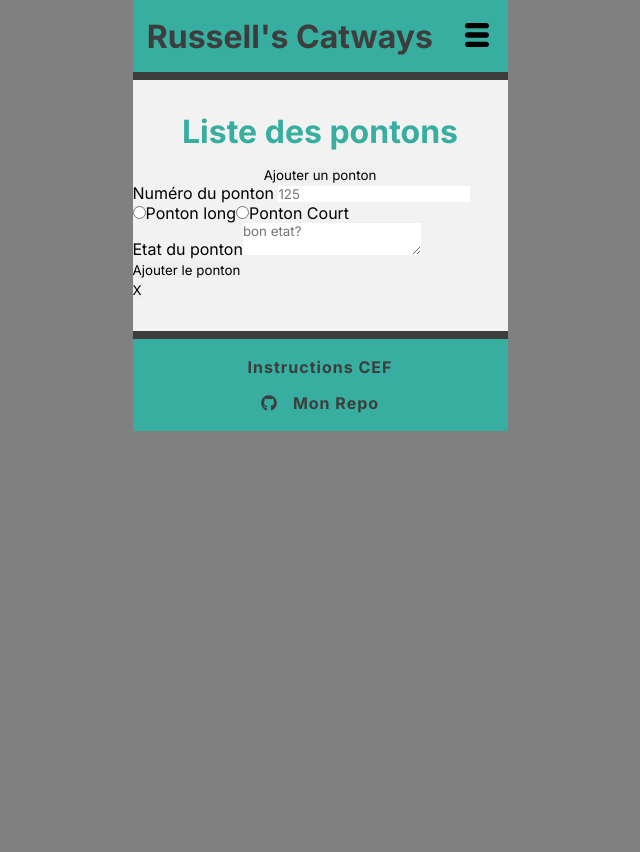
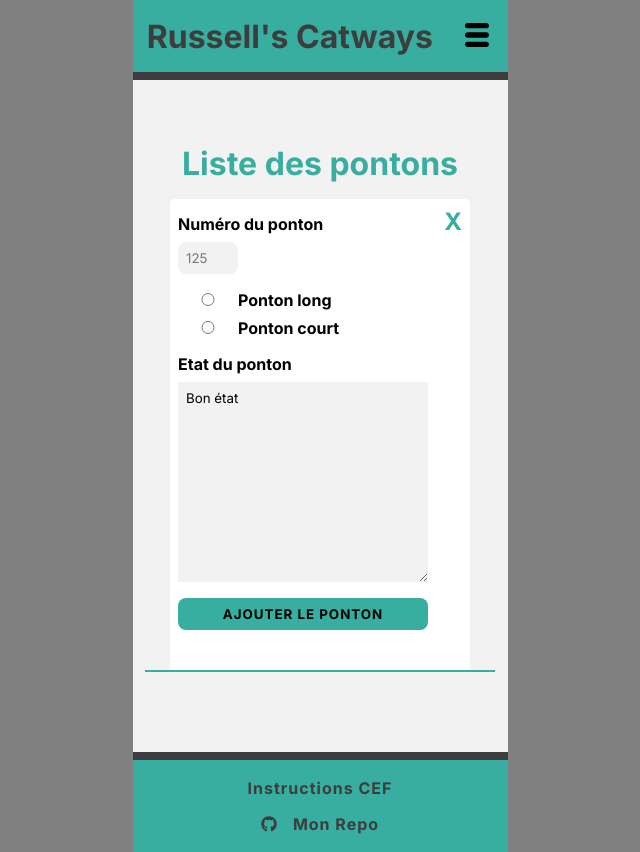
Before and after one commit to RosaBen/api-Russell, a React (Vite) app in the folder frontend/: page /catways in a window 1280 px wide. Both pictures are taken after a click on the button "Ajouter un ponton". Shown: the whole page, without its empty margins (320-960 px from the left). Before the commit the page ends 800 px from the top, so only its background shows below. Built offline with nearby package versions, Linux system fonts and the light colour scheme.

Commit message:
added new catway frontend + css

```diff
--- a/frontend/src/App.jsx
+++ b/frontend/src/App.jsx
@@ -18,6 +18,8 @@ import "./assets/styles/app.css";
 import "./assets/styles/header.css";
 import "./assets/styles/users.css";
 import "./assets/styles/userform.css";
+import "./assets/styles/catways.css";
+import "./assets/styles/catwayForm.css";
 
 function App() {
   const [showMenu, setShowMenu] = useState(false);
--- a/frontend/src/assets/scripts/fetchApi.js
+++ b/frontend/src/assets/scripts/fetchApi.js
@@ -131,8 +131,17 @@ export async function createCatway (catway) {
     body: JSON.stringify(catway)
   });
   if (!response.ok) {
-    throw new Error("unable to create a new catway");
+    const error = await response.json();
+    throw new Error(error.message);
   }
 
   return response.json();
 }
+
+/**
+ * get all catways
+ *
+ * @export
+ * @async
+ * @returns {Promise}
+ */
--- /dev/null
+++ b/frontend/src/assets/styles/catwayForm.css
@@ -0,0 +1,49 @@
+.catway-form {
+  display: flex;
+  flex-direction: column;
+  margin-bottom: 2rem;
+  gap: 1rem;
+}
+
+.catway-form label {
+  font-weight: 700;
+}
+
+.catway-form > label:nth-child(1),
+.catway-form .radio-btns,
+.catway-form > label:nth-child(3) {
+  display: flex;
+  flex-direction: column;
+  gap: 0.5rem;
+}
+
+.catway-form input,
+.catway-form textarea {
+  background: var(--form-color);
+  padding: 0.5rem;
+}
+
+.catway-form input {
+  width: 60px;
+  border-radius: 0.5rem;
+}
+
+.catway-form textarea {
+  width: 250px;
+  height: 200px;
+}
+
+.catway-form input:focus,
+.catway-form textarea:focus {
+  box-shadow: none;
+  outline-color: var(--bg-color);
+}
+
+.catway-form button[type="submit"] {
+  background: var(--bg-color);
+  padding: 0.5rem 0.8rem;
+  text-transform: uppercase;
+  font-weight: 700;
+  letter-spacing: 1px;
+  border-radius: 0.5rem;
+}
--- /dev/null
+++ b/frontend/src/assets/styles/catways.css
@@ -0,0 +1,65 @@
+main .create-catway-btn {
+  background: var(--bg-color);
+  padding: 0.5rem 0.8rem;
+  border-radius: 0.5rem;
+  font-size: 1.2rem;
+  font-weight: 700;
+  letter-spacing: 1px;
+  margin-bottom: 4rem;
+}
+
+.catway-form-modal {
+  width: 300px;
+  display: flex;
+  align-items: baseline;
+  justify-content: space-between;
+  background: white;
+  padding: 0.5rem;
+  border-radius: 0.3rem;
+}
+
+.catway-form-modal > button {
+  background: transparent;
+  font-size: 1.5rem;
+  color: var(--bg-color);
+  font-weight: 700;
+}
+
+.catways-list {
+  border-top: 2px solid var(--bg-color);
+  width: 350px;
+  display: flex;
+  flex-direction: column;
+  gap: 2rem;
+  padding-top: 1rem;
+  place-items: center;
+}
+.catway-card {
+  border: 2px solid var(--btn-color);
+  padding: 1rem;
+  background: var(--bg-color);
+  border-radius: 1rem;
+  width: 250px;
+  display: flex;
+  flex-direction: column;
+  gap: 1rem;
+  box-shadow: var(--box-shadow);
+}
+
+.catway-card p:nth-child(1) {
+  text-align: center;
+  font-weight: bold;
+  font-size: 1.5rem;
+}
+
+.catway-card p:nth-child(2) {
+  font-weight: bold;
+}
+
+.catway-card p:nth-child(2) span {
+  font-weight: 300;
+}
+
+.catway-card p:nth-child(3) {
+  line-height: 1.4;
+}
--- /dev/null
+++ b/frontend/src/components/CatwayCard.jsx
@@ -0,0 +1,11 @@
+export default function CatwayCard({ catway }) {
+  return (
+    <article className="catway-card">
+      <p>{`Ponton ${catway.catway.catwayNumber}`}</p>
+      <p>
+        Longueur: <span>{` ${catway.catway.catwayType}`}</span>
+      </p>
+      <p>{catway.catway.catwayState}</p>
+    </article>
+  );
+}
--- a/frontend/src/components/CatwayForm.jsx
+++ b/frontend/src/components/CatwayForm.jsx
@@ -2,17 +2,17 @@ export default function CatwayForm({ submitText, inputChange, submit, form }) {
   return (
     <form className="catway-form" onSubmit={submit}>
       <label>
-        Numéro du ponton{" "}
+        Numéro du ponton
         <input
           type="number"
           name="catwayNumber"
           value={form.catwayNumber}
           onChange={inputChange}
           placeholder="125"
+          min="1"
           required
         />
       </label>
-
       <div className="radio-btns">
         <label>
           <input
@@ -32,21 +32,18 @@ export default function CatwayForm({ submitText, inputChange, submit, form }) {
             checked={form.catwayType === "short"}
             onChange={inputChange}
           />
-          Ponton Court
+          Ponton court
         </label>
       </div>
-
-      <label htmlFor="catwaystate">
+      <label>
         Etat du ponton
         <textarea
           name="catwayState"
-          id="catwaystate"
-          placeholder="bon etat?"
+          placeholder="description de l'état du ponton"
           value={form.catwayState}
           onChange={inputChange}
         ></textarea>
       </label>
-
       <button type="submit">{submitText}</button>
     </form>
   );
--- a/frontend/src/pages/Catways.jsx
+++ b/frontend/src/pages/Catways.jsx
@@ -1,21 +1,23 @@
 import { useState } from "react";
 import CatwayForm from "../components/CatwayForm";
+import CatwayCard from "../components/CatwayCard";
 import { createCatway } from "../assets/scripts/fetchApi";
 export default function Catways({ handleChange }) {
+  const [catways, setCatways] = useState([]);
   const [showForm, setShowForm] = useState(false);
   const [catwayForm, setCatwayForm] = useState({
     catwayNumber: "",
     catwayType: "",
-    catwayState: "",
+    catwayState: "Bon état",
   });
 
   const handleCreateCatway = async (e) => {
     e.preventDefault();
     try {
-      console.log("1", catwayForm);
-      await createCatway(catwayForm);
-      console.log("2", catwayForm);
+      const newCatway = await createCatway(catwayForm);
       console.log("catway created");
+      setCatways((prev) => [newCatway, ...prev]);
+      console.log(newCatway);
       setCatwayForm({
         catwayNumber: "",
         catwayType: "",
@@ -26,10 +28,18 @@ export default function Catways({ handleChange }) {
       console.error(error.message);
     }
   };
+
+  const catwaysList = catways.map((catway) => (
+    <CatwayCard catway={catway} key={catway.catway.id} />
+  ));
   return (
-    <>
+    <main>
       <h1>Liste des pontons</h1>
-      <button onClick={() => setShowForm(true)}>Ajouter un ponton</button>
+      {!showForm && (
+        <button onClick={() => setShowForm(true)} className="create-catway-btn">
+          Ajouter un ponton
+        </button>
+      )}
       {showForm && (
         <div className="catway-form-modal">
           <CatwayForm
@@ -41,6 +51,8 @@ export default function Catways({ handleChange }) {
           <button onClick={() => setShowForm(false)}>X</button>
         </div>
       )}
-    </>
+
+      <div className="catways-list">{catwaysList}</div>
+    </main>
   );
 }
--- a/frontend/src/pages/Home.jsx
+++ b/frontend/src/pages/Home.jsx
@@ -1,3 +1,3 @@
 export default function Home() {
-  return <></>;
+  return <main></main>;
 }
--- a/frontend/src/pages/Register.jsx
+++ b/frontend/src/pages/Register.jsx
@@ -25,7 +25,7 @@ export default function Register({ handleChange }) {
   };
 
   return (
-    <>
+    <main>
       <h1>Créer un compte</h1>
       <UserForm
         submitText="Créer"
@@ -33,6 +33,6 @@ export default function Register({ handleChange }) {
         submit={handleRegister}
         form={registerForm}
       />
-    </>
+    </main>
   );
 }
--- a/frontend/src/pages/User.jsx
+++ b/frontend/src/pages/User.jsx
@@ -76,7 +76,7 @@ export default function User({ handleChange }) {
     return <p>Chargement ...</p>;
   }
   return (
-    <>
+    <main>
       <h1>Information sur l'utilisateur</h1>
       <UserCard
         user={user}
@@ -88,6 +88,6 @@ export default function User({ handleChange }) {
         editForm={editForm}
         handleDelete={handleDelete}
       />
-    </>
+    </main>
   );
 }
--- a/frontend/src/pages/Users.jsx
+++ b/frontend/src/pages/Users.jsx
@@ -29,9 +29,9 @@ export default function Users() {
     <UserCard user={user} key={user._id || user.email} />
   ));
   return (
-    <>
+    <main>
       <h1>Utilisateurs</h1>
       <div className="users-list">{usersList}</div>
-    </>
+    </main>
   );
 }
```
Also changed, not shown: 1 other file (tests, documents, lock files or other folders).
